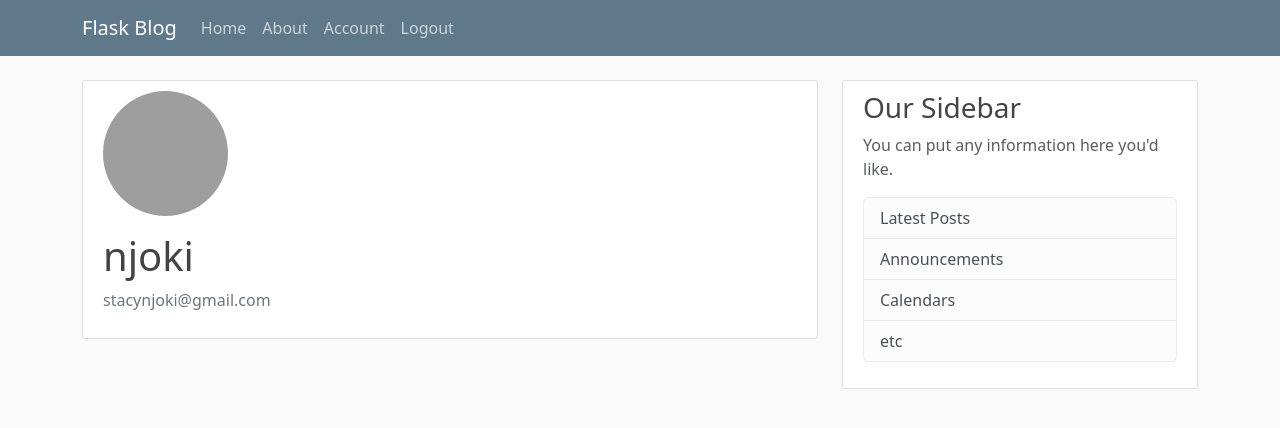
After one commit to Victorpraise5/blogapp, a Flask app: page /account in a window 1280 px wide. The commit adds this page. Shown: the top 428 px of the page. Run offline with Flask 3, Linux system fonts and the light colour scheme; a user stored in the database is signed in; grey boxes are pictures that could not be loaded.

Commit message:
minor changes

```diff
--- a/Flask_blog/flaskblog/routes.py
+++ b/Flask_blog/flaskblog/routes.py
@@ -1,7 +1,8 @@
-from flask import render_template, url_for, flash, redirect
-from flaskblog import app
+from flask import render_template, url_for, flash, redirect, request
+from flaskblog import app, db, bcrypt
 from flaskblog.forms import RegistrationFrom, LoginFrom
 from flaskblog.models import User, Post
+from flask_login import login_user, current_user, logout_user, login_required
 
 posts = [
   {
@@ -29,19 +30,39 @@ def about():
 
 @app.route("/register", methods=['GET', 'POST'])
 def register():
+  if current_user.is_authenticated:
+    return redirect(url_for('home'))
   form = RegistrationFrom()
   if form.validate_on_submit():
-    flash(f'Account created for {form.username.data}!,', 'success')
-    return redirect(url_for('home'))
+    hashed_password = bcrypt.generate_password_hash(form.password.data).decode('utf-8')
+    user = User(username=form.username.data, email=form.email.data, password=hashed_password)
+    db.session.add(user)
+    db.session.commit()
+    flash(f'Your account has been created! You are now able to login', 'success')
+    return redirect(url_for('login'))
   return render_template('register.html', title='Register', form=form)
 
 @app.route("/login", methods=['GET', 'POST'])
 def login():
+  if current_user.is_authenticated:
+    return redirect(url_for('home'))
   form = LoginFrom()
   if form.validate_on_submit():
-    if form.email.data == 'stacynjoki@gmail.com' and form.password.data == 'njoki':
-      flash('You have been logged in!', 'success')
-      return redirect(url_for('home'))
-    else:
-      flash('Login unsuccessful. Please check username and password', 'danger')
+      user = User.query.filter_by(email=form.email.data).first()
+      if user and bcrypt.check_password_hash(user.password, form.password.data):
+        login_user(user, remember=form.remember.data)
+        next_page = request.args.get('next')
+        return redirect(next_page) if next_page else redirect(url_for('home'))
+      else:
+        flash('Login unsuccessful. Please check email and password', 'danger')
   return render_template('login.html', title='login', form=form)
+
+@app.route("/logout")
+def logout():
+  logout_user()
+  return redirect(url_for('home'))
+
+@app.route("/account")
+@login_required
+def account():
+  return render_template('account.html', title='Account')
--- /dev/null
+++ b/Flask_blog/flaskblog/templates/account.html
@@ -0,0 +1,13 @@
+{% extends "layouts.html" %}
+{% block content %}
+<div class="content-section">
+  <div class="media">
+    <img class="rounded-circle account-img" src="userimage.jpg">
+    <div class="media-body">
+      <h2 class="account-heading">{{ current_user.username }}</h2>
+      <p class="text-secondary">{{ current_user.email }}</p>
+    </div>
+  </div>
+  <!-- FORM HERE -->
+</div>
+{% endblock content%}
--- a/Flask_blog/flaskblog/templates/layouts.html
+++ b/Flask_blog/flaskblog/templates/layouts.html
@@ -29,8 +29,13 @@
             </div>
             <!-- Navbar Right Side -->
             <div class="navbar-nav">
-              <a class="nav-item nav-link" href="{{ url_for('login') }}">Login</a>
-              <a class="nav-item nav-link" href="{{ url_for('register') }}">Register</a>
+              {% if current_user.is_authenticated %}
+                <a class="nav-item nav-link" href="{{ url_for('account') }}">Account</a>
+                <a class="nav-item nav-link" href="{{ url_for('logout') }}">Logout</a>
+              {% else %}
+                <a class="nav-item nav-link" href="{{ url_for('login') }}">Login</a>
+                <a class="nav-item nav-link" href="{{ url_for('register') }}">Register</a>
+              {% endif %}
             </div>
           </div>
         </div>
```
Also changed, not shown: Flask_blog/flaskblog/__init__.py (+6 -1 lines), Flask_blog/flaskblog/forms.py (+12 -1 lines), Flask_blog/flaskblog/models.py (+7 -2 lines), Flask_blog/flaskblog/default.jpg (added), Flask_blog/instance/site.db.
